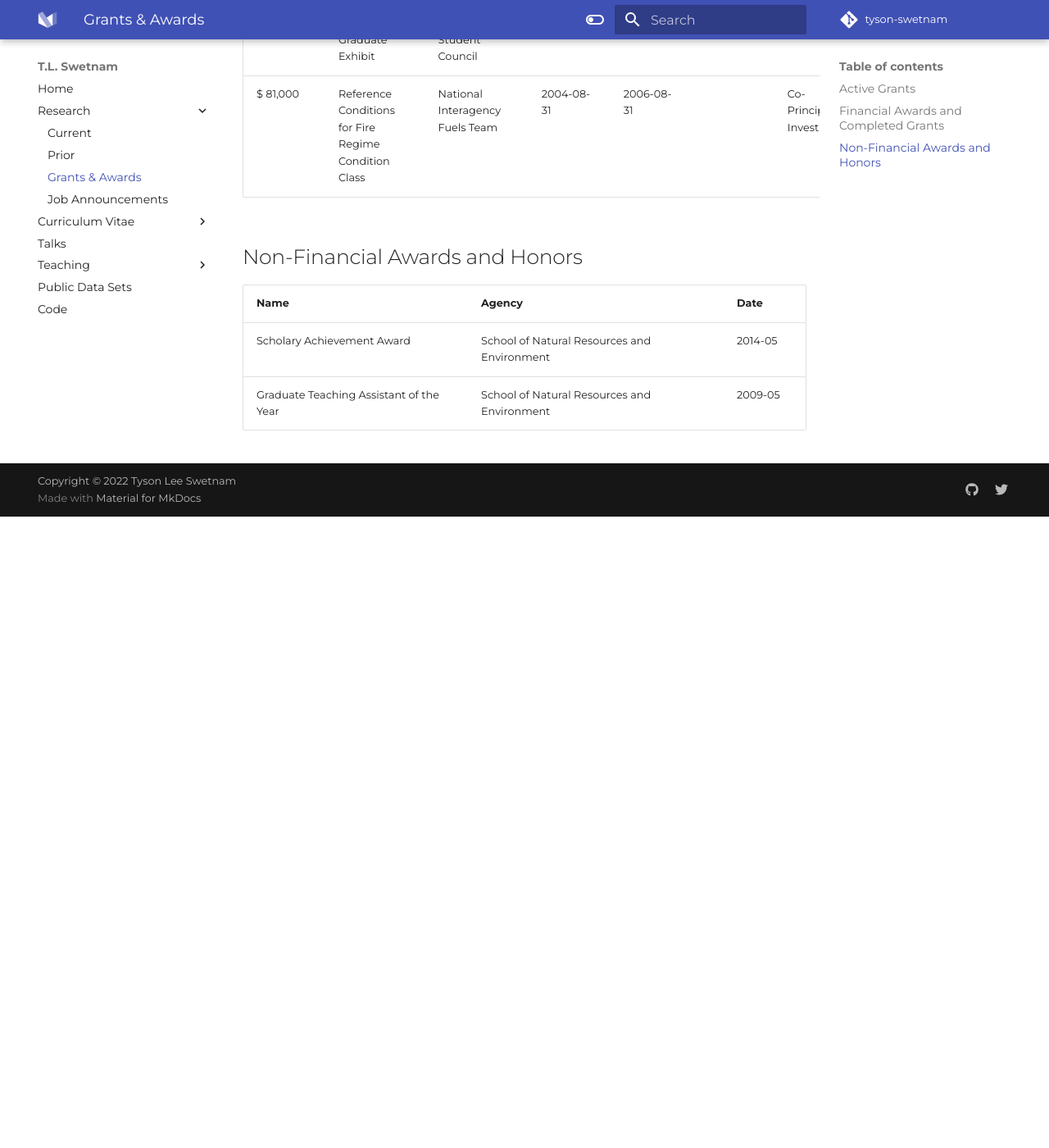
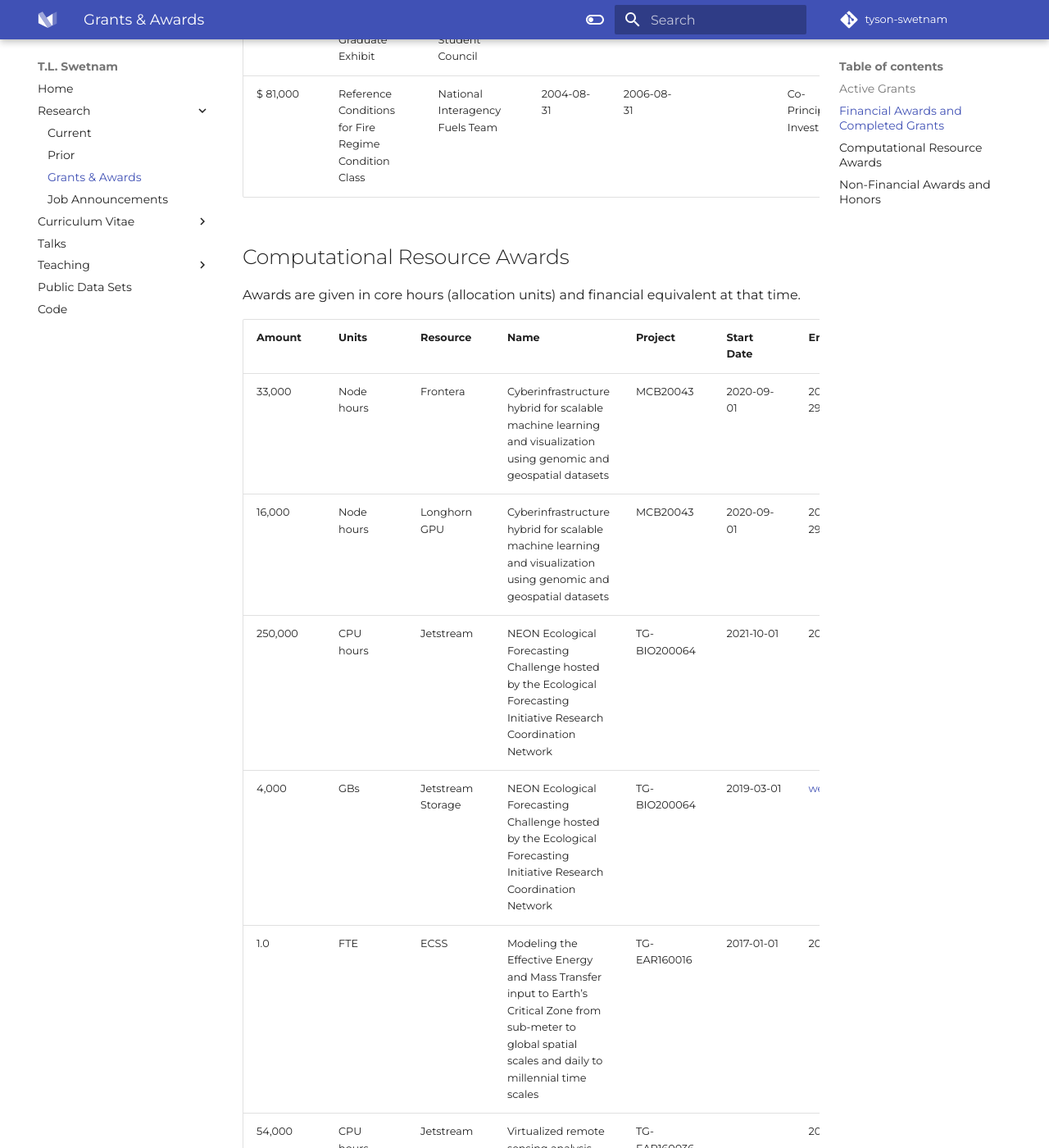
Before and after one commit to tyson-swetnam/new-website, an MkDocs documentation site: the page built from docs/awards.md, in a window 1280 px wide and 1400 px high, scrolled down 3092 px. Shown: the whole window at 82% size. Built offline with MkDocs 1.6.1 and Material for MkDocs 9.7.7, drawn with Linux system fonts in a browser that asks for light colours; some web fonts are replaced; comment, search, counter and statistics services are not loaded; before the commit the page ends 3722 px from its top, so only the background shows below that; some of the changed text lies outside the part shown.

Commit message:
Update awards.md

```diff
--- a/docs/awards.md
+++ b/docs/awards.md
@@ -28,6 +28,27 @@
 | $ 1,000 | President's Award: Best Graduate Exhibit | Graduate and Professional Student Council | 2009-05-15 | | | Awardee |
 | $ 81,000 | Reference Conditions for Fire Regime Condition Class | National Interagency Fuels Team | 2004-08-31 | 2006-08-31 |  | Co-Principal Investigator |
 
+## Computational Resource Awards
+
+Awards are given in core hours (allocation units) and financial equivalent at that time.
+
+| Amount | Units | Resource | Name | Project | Start Date | End Date | Info | Role |
+|--------|-------|----------|------|---------|------------|----------|------|------|
+| 33,000 | Node hours | Frontera | Cyberinfrastructure hybrid for scalable machine learning and visualization using genomic and geospatial datasets | MCB20043 | 2020-09-01 | 2021-09-29 | | Principal Investigator |
+| 16,000 | Node hours | Longhorn GPU | Cyberinfrastructure hybrid for scalable machine learning and visualization using genomic and geospatial datasets | MCB20043 | 2020-09-01 | 2021-09-29 | | Principal Investigator |
+| 250,000 | CPU hours | Jetstream |NEON Ecological Forecasting Challenge hosted by the Ecological Forecasting Initiative Research Coordination Network | TG-BIO200064 | 2021-10-01 | 2022-10-31 | [website]() | Co-Principal Investigator |
+| 4,000 | GBs | Jetstream Storage | NEON Ecological Forecasting Challenge hosted by the Ecological Forecasting Initiative Research Coordination Network | TG-BIO200064 | 2019-03-01 | [website]() | Co-Principal Investigator |
+| 1.0 | FTE | ECSS | Modeling the Effective Energy and Mass Transfer input to Earth’s Critical Zone from sub-meter to global spatial scales and daily to millennial time scales | TG-EAR160016 | 2017-01-01 | 2017-13-31 | [website]() | Principal Investigator |
+| 54,000 | CPU hours | Jetstream | Virtualized remote sensing analysis, GIS, and distributed geospatial data processing using a hybrid cloud resource | TG-EAR160036 | | 2019-03-01 | [website]() | Principal Investigator |
+| 500,000 | CPU hours | Jetstream | Virtualized remote sensing analysis, GIS, and distributed geospatial data processing using a hybrid cloud resource | TG-EAR1600367 | 2017-10-13 | 2019-01-13 | [website]() | Principal Investigator |
+| 4,000 | GBs | Jetstream Storage | Virtualized remote sensing analysis, GIS, and distributed geospatial data processing using a hybrid cloud resource | TG-EAR160036 | | 2019-03-01 | [website]() | Principal Investigator |
+| 1,000 | GBs | Ranch | CyVerse Container Camp workshop on Stampede2 HPC | TG-ASC180017 | | 2019-03-01 | [website]() | Co-Principal Investigator |
+| 3,000 | CPU hours | Stampede2 | CyVerse Container Camp workshop on Stampede2 HPC | TG-ASC180017 | | 2019-03-01 | [website]() | Co-Principal Investigator |
+| 20,000 | CPU hours | Jetstream | CyVerse Container Camp workshop on Jetstream Cloud | TG-ASC180016 | | 2019-03-01 | [website]() | Co-Principal Investigator |
+| 1,000 | GBs | Jetstream Storage | CyVerse Container Camp workshop on Jetstream Cloud | TG-ASC180016 | | 2019-03-01 | [website]() | Co-Principal Investigator |
+
+
+
 ## Non-Financial Awards and Honors
 
 | Name | Agency | Date |
```
